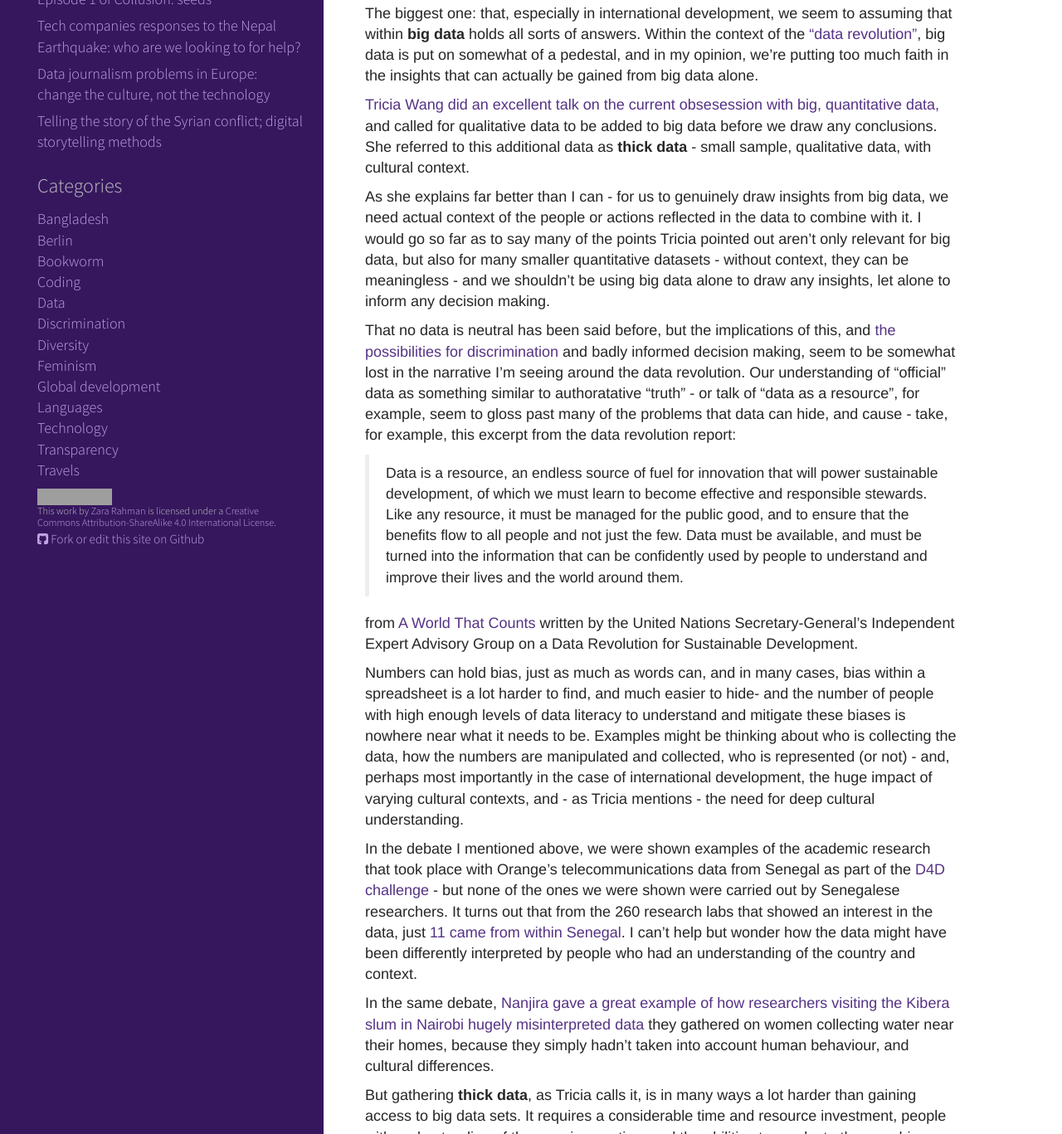
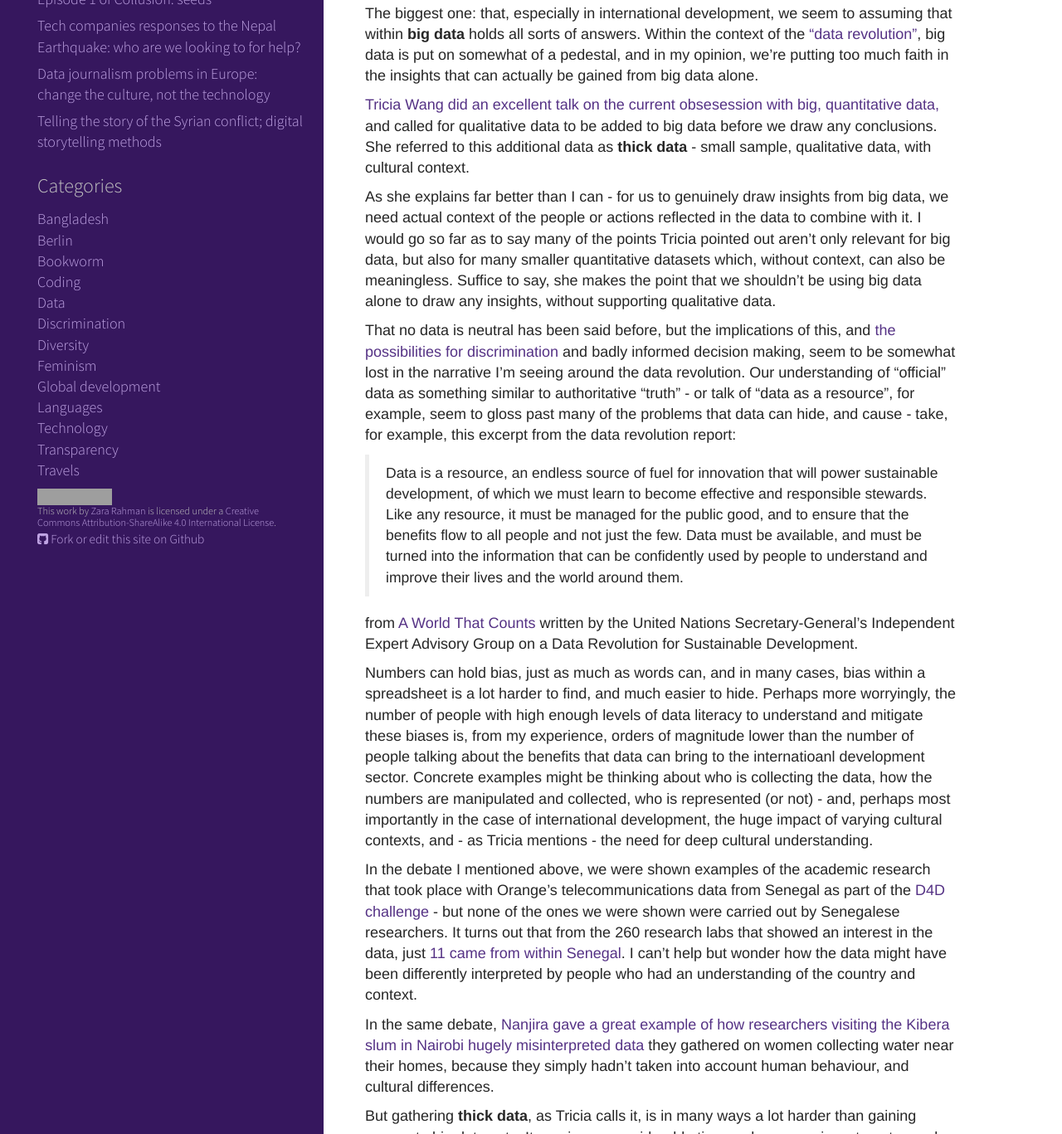
Before and after one commit to zararah/zararah.net, a Jekyll site: the page built from _posts/2015/2015-05-17-role-of-big-data-in-global-dev.md, in a window 1280 px wide and 1400 px high, scrolled down 632 px, cut to the strip 33-1400 px from the top of the window. Shown: the whole strip at 83% size. Built offline with Jekyll 4.4.1, drawn with Linux system fonts in a browser that asks for light colours; Markdown is read by kramdown in place of the engine named in the settings; some of the changed text lies outside the part shown; grey boxes are pictures that could not be loaded.

Commit message:
Correct typos in last post

```diff
--- a/_posts/2015/2015-05-17-role-of-big-data-in-global-dev.md
+++ b/_posts/2015/2015-05-17-role-of-big-data-in-global-dev.md
@@ -20,23 +20,23 @@
 
 [Tricia Wang did an excellent talk on the current obsesession with big, quantitative data,](https://re-publica.de/session/how-avoid-curses-era-big-data) and called for qualitative data to be added to big data before we draw any conclusions. She referred to this additional data as **thick data** - small sample, qualitative data, with cultural context.
 
-As she explains far better than I can - for us to genuinely draw insights from big data, we need actual context of the people or actions reflected in the data to combine with it. I would go so far as to say many of the points Tricia pointed out aren't only relevant for big data, but also for many smaller quantitative datasets - without context, they can be meaningless - and we shouldn't be using big data alone to draw any insights, let alone to inform any decision making.
+As she explains far better than I can - for us to genuinely draw insights from big data, we need actual context of the people or actions reflected in the data to combine with it. I would go so far as to say many of the points Tricia pointed out aren't only relevant for big data, but also for many smaller quantitative datasets which, without context, can also be meaningless. Suffice to say, she makes the point that we shouldn't be using big data alone to draw any insights, without supporting qualitative data.
 
-That no data is neutral has been said before, but the implications of this, and [the possibilities for discrimination](https://www.newamerica.org/downloads/OTI-Data-an-Discrimination-FINAL-small.pdf) and badly informed decision making, seem to be somewhat lost in the narrative I'm seeing around the data revolution. Our understanding of "official" data as something similar to authoratative "truth" - or talk of "data as a resource", for example, seem to gloss past many of the problems that data can hide, and cause - take, for example, this excerpt from the data revolution report:
+That no data is neutral has been said before, but the implications of this, and [the possibilities for discrimination](https://www.newamerica.org/downloads/OTI-Data-an-Discrimination-FINAL-small.pdf) and badly informed decision making, seem to be somewhat lost in the narrative I'm seeing around the data revolution. Our understanding of "official" data as something similar to authoritative "truth" - or talk of "data as a resource", for example, seem to gloss past many of the problems that data can hide, and cause - take, for example, this excerpt from the data revolution report:
 
 >Data is a resource, an endless source of fuel for innovation that will power sustainable development, of which we must learn to become effective and responsible stewards. Like any resource, it must be managed for the public good, and to ensure that the benefits flow to all people and not just the
 few. Data must be available, and must be turned into the information that can be confidently used by people to understand and improve their lives and the world around them.
 
 from [A World That Counts](http://www.undatarevolution.org/wp-content/uploads/2014/12/A-World-That-Counts2.pdf) written by the United Nations Secretary-General’s Independent Expert Advisory Group on a Data Revolution for Sustainable Development.
 
-Numbers can hold bias, just as much as words can, and in many cases, bias within a spreadsheet is a lot harder to find, and much easier to hide- and the number of people with high enough levels of data literacy to understand and mitigate these biases is nowhere near what it needs to be. Examples might be thinking about who is collecting the data, how the numbers are manipulated and collected, who is represented (or not) - and, perhaps most importantly in the case of international development, the huge impact of varying cultural contexts, and - as Tricia mentions - the need for deep cultural understanding.
+Numbers can hold bias, just as much as words can, and in many cases, bias within a spreadsheet is a lot harder to find, and much easier to hide. Perhaps more worryingly, the number of people with high enough levels of data literacy to understand and mitigate these biases is, from my experience, orders of magnitude lower than the number of people talking about the benefits that data can bring to the internatioanl development sector. Concrete examples might be thinking about who is collecting the data, how the numbers are manipulated and collected, who is represented (or not) - and, perhaps most importantly in the case of international development, the huge impact of varying cultural contexts, and - as Tricia mentions - the need for deep cultural understanding.
 
 In the debate I mentioned above, we were shown examples of the academic research that took place with Orange's telecommunications data from Senegal as part of the [D4D challenge](http://www.d4d.orange.com/en/home) - but none of the ones we were shown were carried out by Senegalese researchers. It turns out that from the 260 research labs that showed an interest in the data, just [11 came from within Senegal](http://d4d.orange.com/content/download/43330/405662/version/3/file/D4Dchallenge_leaflet_A4_V2Eweblite.pdf). I can't help but wonder how the data might have been differently interpreted by people who had an understanding of the country and context.
 
 In the same debate, [Nanjira gave a great example of how researchers visiting the Kibera slum in Nairobi hugely misinterpreted data](https://youtu.be/FAoQHJH6l8Y?t=32m21s) they gathered on women collecting water near their homes, because they simply hadn't taken into account human behaviour, and cultural differences.
 
-But gathering **thick data**, as Tricia calls it, is in many ways a lot harder than gaining access to big data sets. It requires a considerable time and resource investment, people with understanding of the area in question, and the abilities to conduct ethnographic research within those communities - all somewhat less cool and impressive than a shiny infographic or quantitative data set, unfortunately.
+But gathering **thick data**, as Tricia calls it, is in many ways a lot harder than gaining access to big data sets. It requires a considerable time and resource investment, people with understanding of the area in question, and the abilities to conduct ethnographic research within those communities - all somewhat less "cool" or impressive than a shiny infographic or quantitative data set, unfortunately.
 
-For the data revolution to really lead to positive social impact, I echo Tricia's sentiment - it can't just be quantitative big data, and it needs to have context. I'd highly recommend watching her talk, if you haven't already!
+For the data revolution to really lead to positive social impact, I echo Tricia's sentiment - it can't comprise solely of quantitative big data, and it needs to have context. I'd highly recommend watching her talk, if you haven't already!
 
 <iframe width="560" height="315" src="https://www.youtube.com/embed/860aspvsS1E" frameborder="0" allowfullscreen></iframe>
```
